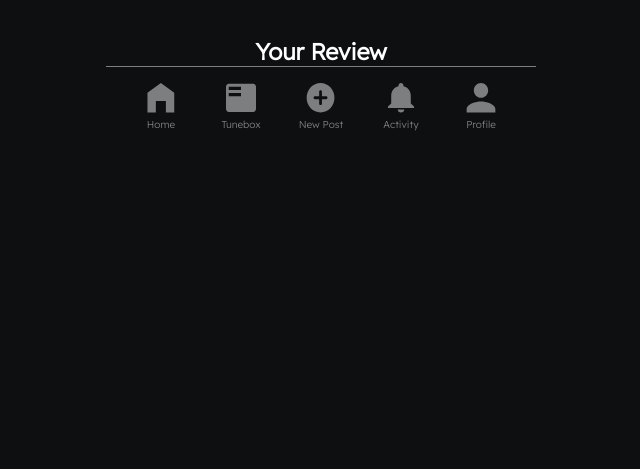
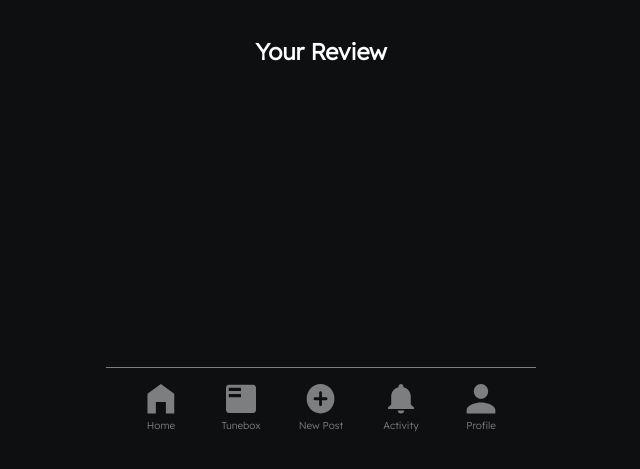
Before and after one commit to tinaduo/groove-music-app, a Next.js app: page /profile in a window 1280 px wide. Shown: the part 353-822 px from the top of the page, without its empty margins (319-959 px from the left). Built offline with nearby package versions, Linux system fonts and the light colour scheme.

Commit message:
profile navbar

```diff
--- a/pages/profile.js
+++ b/pages/profile.js
@@ -30,7 +30,7 @@ export default function StatsPage() {
                     <h3 className={styles.usernameHeader}>@rockpaper.sza</h3>
                     <h3 className={styles.reviewHeader}>Your Review</h3>
                 </div>
-                <NavBar />
+        <div className={styles.navBar}><NavBar/></div>
             </main>
         </>
     );
--- a/styles/Quiz.module.css
+++ b/styles/Quiz.module.css
@@ -88,5 +88,4 @@
 .navBar {
     position: fixed;
     bottom: 0;
-
 }
--- a/styles/profile.module.css
+++ b/styles/profile.module.css
@@ -68,3 +68,8 @@
     align-items: flex-end;
     justify-content: space-between;
 }
+
+.navBar {
+    position: fixed;
+    bottom: 0;
+}
```
